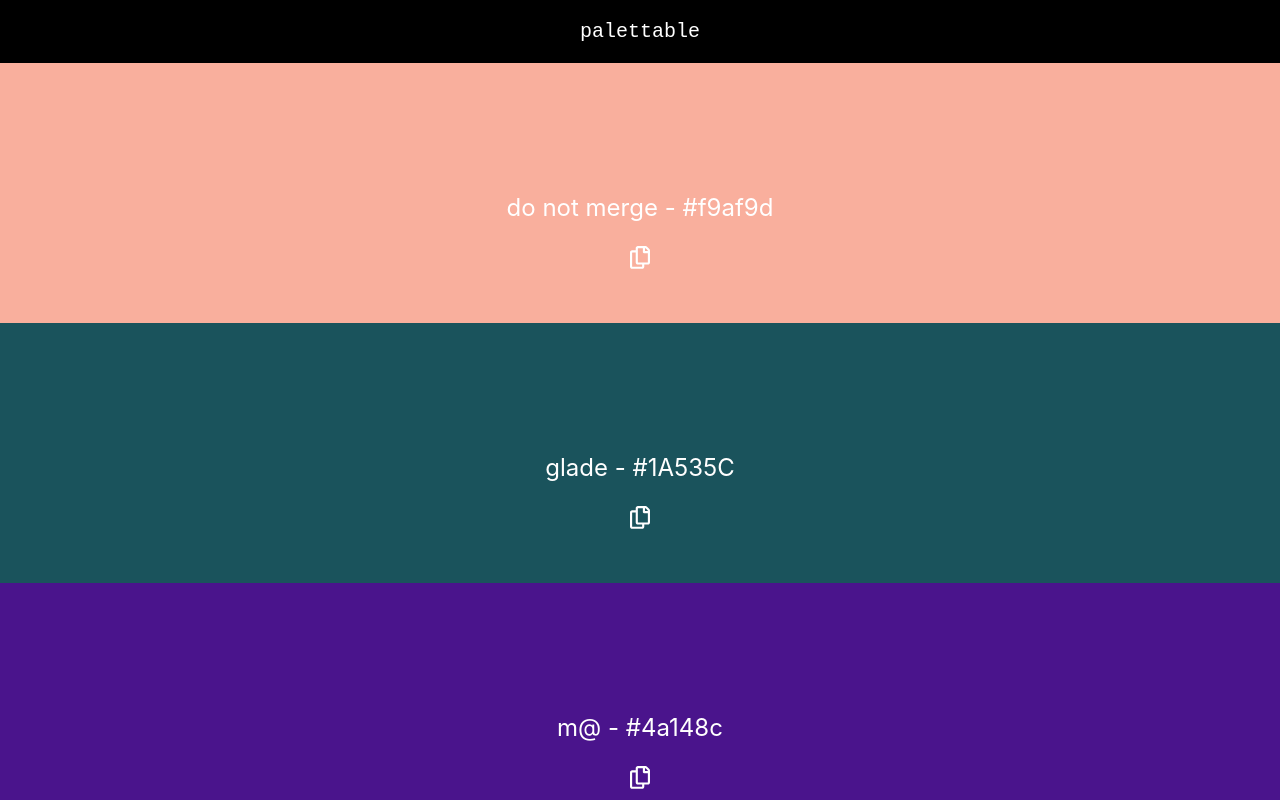
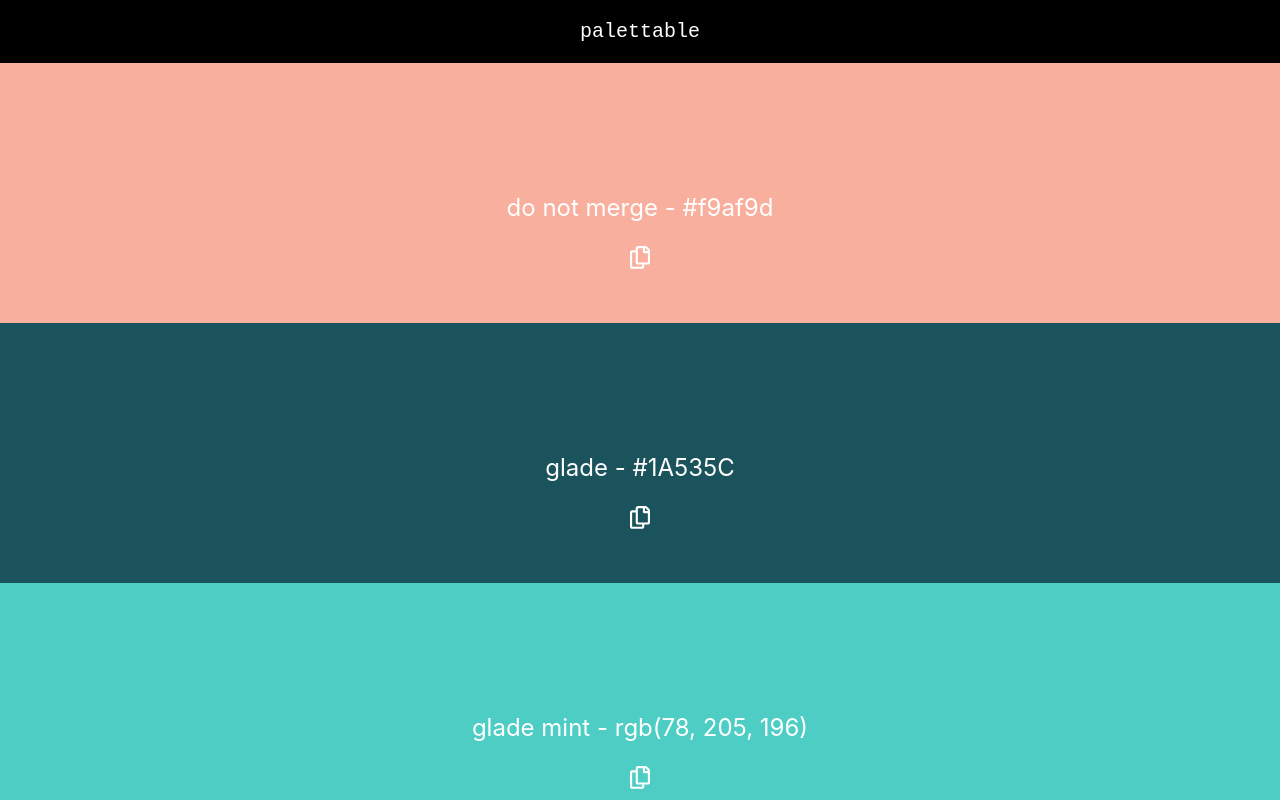
Before and after one commit to johnstonmatt/palettable, a Next.js app: page / in a window 1280 px wide. Shown: the top 800 px of the page. Built offline with nearby package versions, Linux system fonts and the light colour scheme.

Commit message:
add glade mint entry

```diff
--- a/palettable.js
+++ b/palettable.js
@@ -6,11 +6,12 @@ const palettable = {
     {
       glade: "#1A535C",
     },
+    { "glade mint": "rgb(78, 205, 196)" },
     {
-        "m@":"#4a148c"
+      "m@": "#4a148c"
     }
   ],
-  githubUsername:"johnstonmatt"
+  githubUsername: "johnstonmatt"
 };
 
 export default palettable;
```
Also changed, not shown: 1 other file (tests, documents, lock files or other folders).
